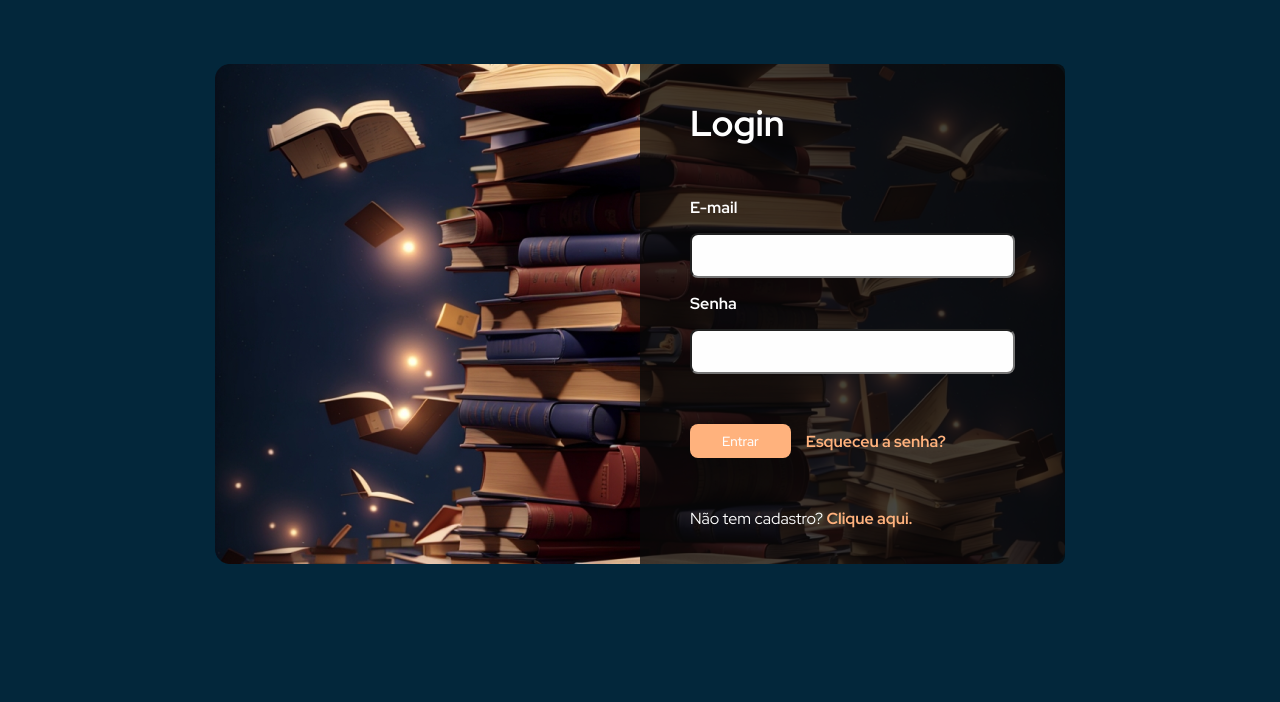
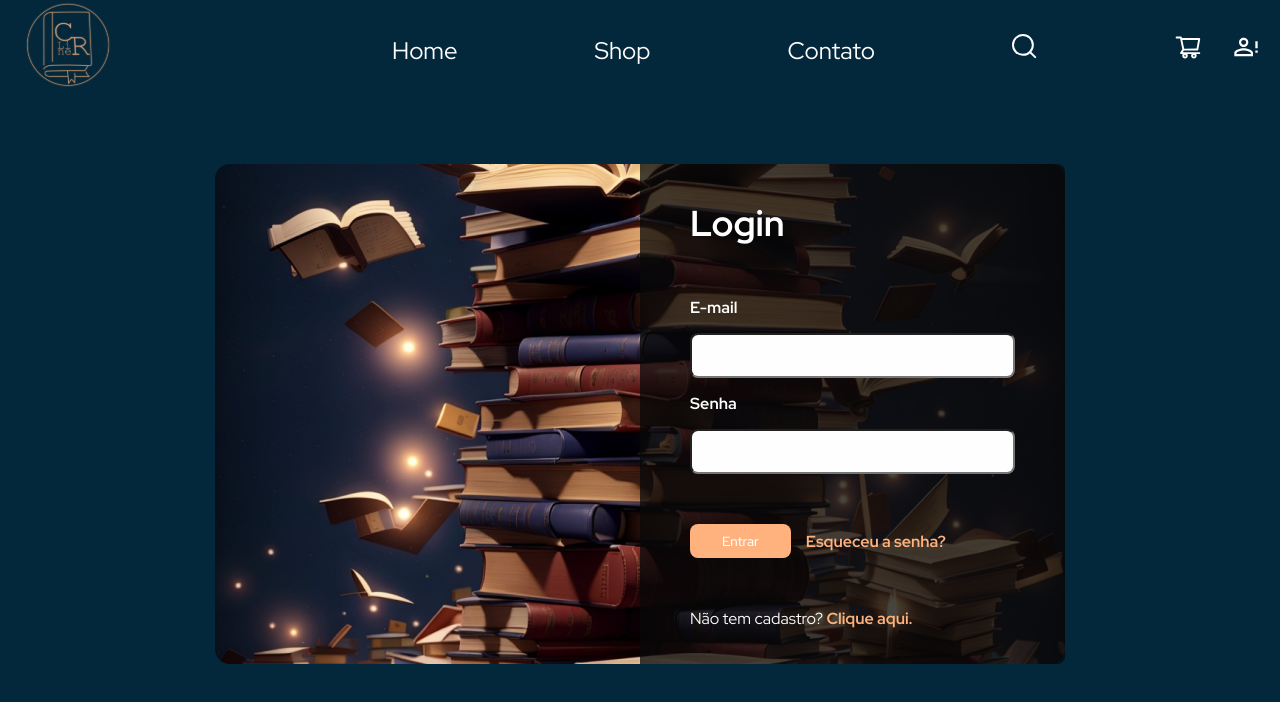
Before and after one commit to Charlie-Pencal/CRLinePage, a React (Vite) app: page /login in a window 1280 px wide. Shown: the top 702 px of the page. Built offline with nearby package versions, Linux system fonts and the light colour scheme.

Commit message:
feat: Adicionado Header na pagina login e cadastro

```diff
--- a/src/pages/Cadastro/Index.jsx
+++ b/src/pages/Cadastro/Index.jsx
@@ -4,6 +4,7 @@ import { Input } from '../../components/common/Input/Style'
 import Button from '../../components/common/Button'
 import {useForm} from 'react-hook-form'
 import validator from 'validator';
+import {Header} from '../../components/shared/Header/Index'
 
 const Cadastro = () => {
 
@@ -17,6 +18,8 @@ const Cadastro = () => {
   const watchSenha = watch("senha")
 
   return (
+    <>
+    <Header />
     <StyledCadastro>
       <div>
         <div className="containerCadastro">
@@ -103,6 +106,7 @@ const Cadastro = () => {
         </div>
       </div>
     </StyledCadastro>
+    </>
   );
 };
 
--- a/src/pages/Login/index.jsx
+++ b/src/pages/Login/index.jsx
@@ -3,6 +3,7 @@ import { StyledLogin } from './style'
 import { Input } from '../../components/common/Input/Style'
 import Button from '../../components/common/Button'
 import { Link } from 'react-router-dom'
+import {Header} from '../../components/shared/Header/Index'
 
 const Login = () => {
   const idCliente = "6538827f773e2f64ceac545c"
@@ -21,6 +22,8 @@ function handleSubmit(){
 }
 
   return (
+    <>
+    <Header />
     <StyledLogin>
         <section className='loginSection'>
             <div className='divLogin'>
@@ -54,6 +57,7 @@ function handleSubmit(){
             </div>
         </section>
     </StyledLogin>
+    </>
   )
 }
 
```
